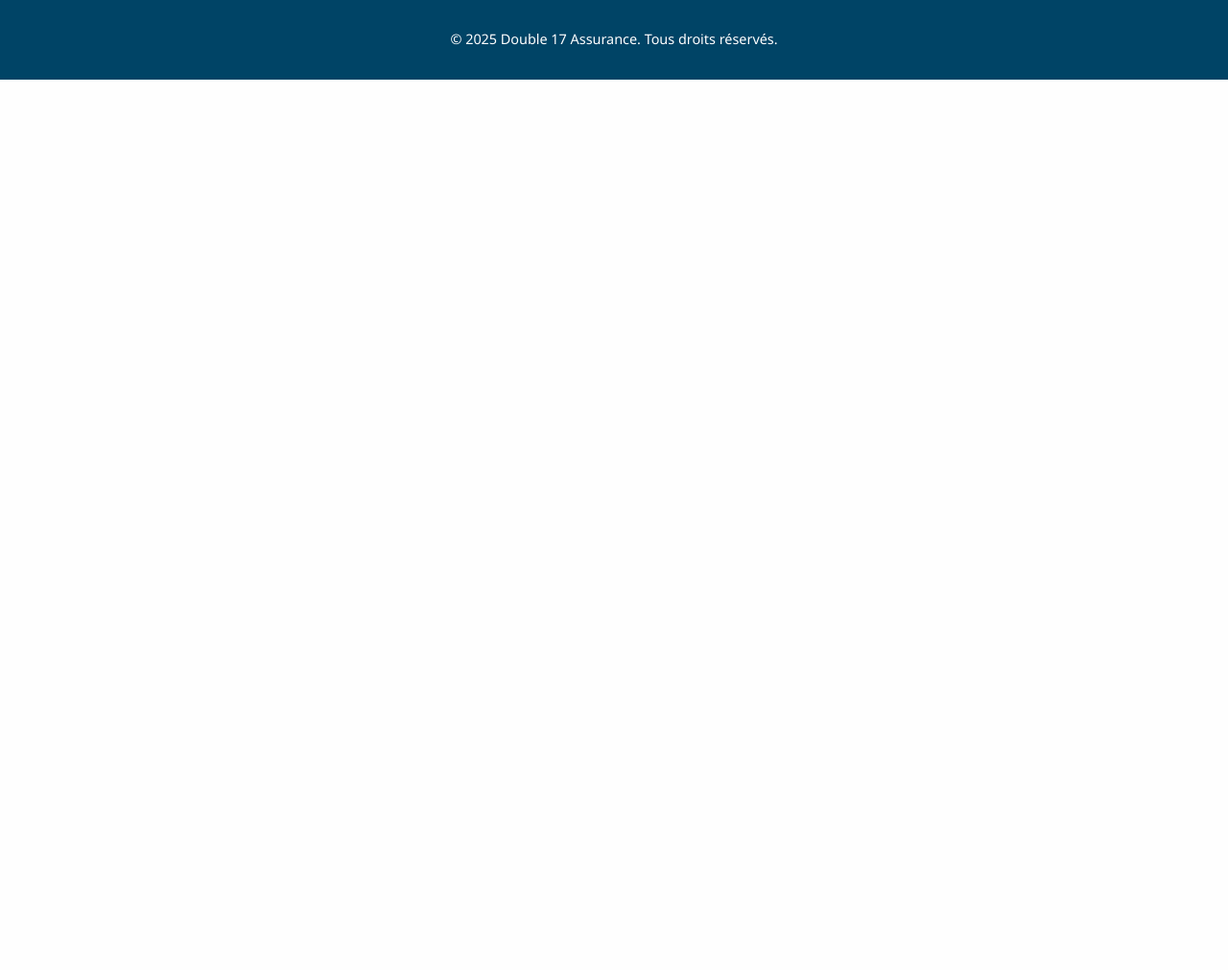
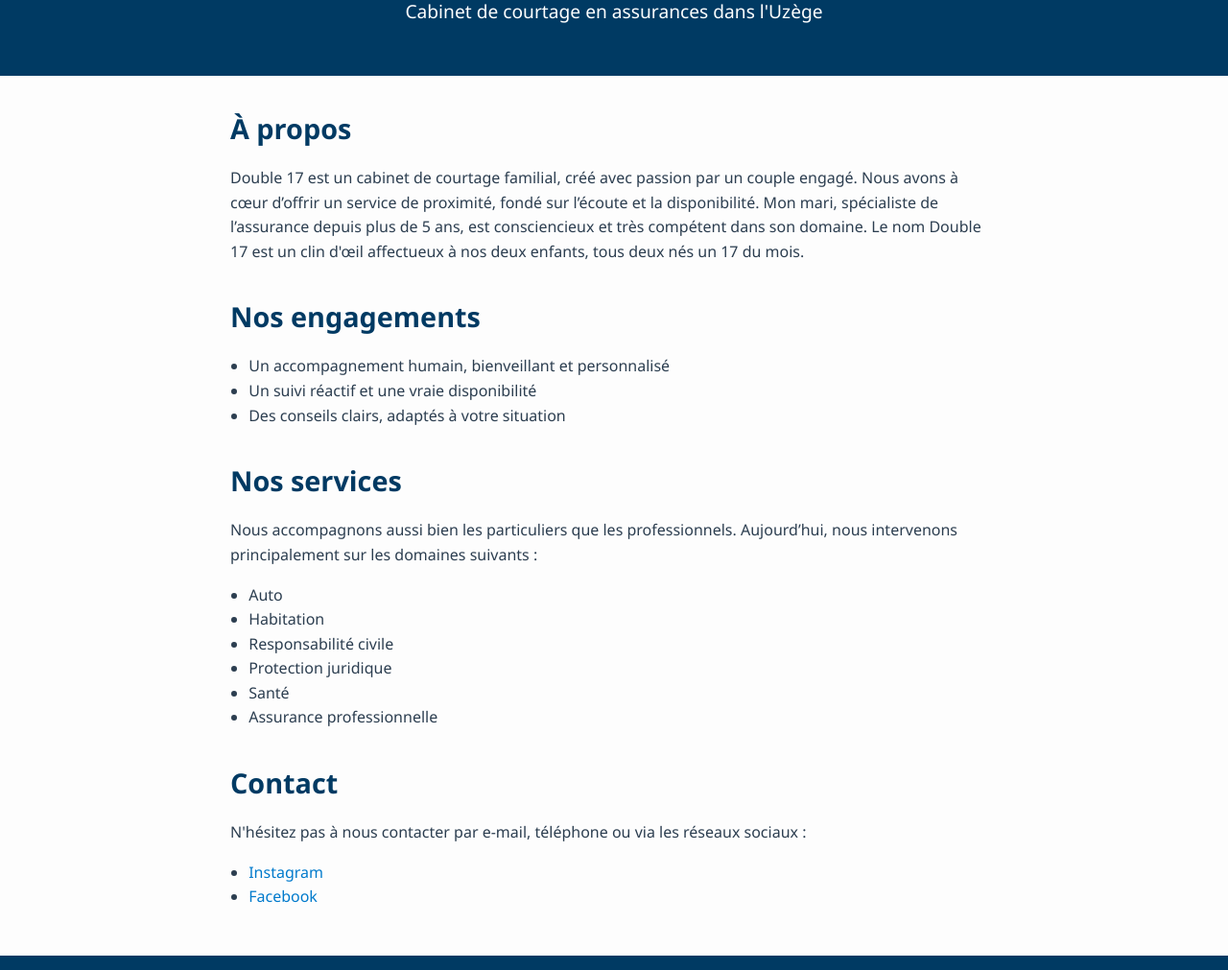
Before and after one commit to Double17assurance/Double17site, a website built with Vite: page index.html in a window 1280 px wide. Shown: the part 1236-2247 px from the top of the page at 96% size. Before the commit the page ends 1319 px from the top, so only its background shows below. Built offline with nearby package versions, Linux system fonts and the light colour scheme.

Commit message:
Version finale avec contenu validé

```diff
--- a/index.html
+++ b/index.html
@@ -1,4 +1,4 @@
-<!DOCTYPE html>
+[00:50, 08/04/2025] MYRIAM: <!DOCTYPE html>
 <html lang="fr">
 <head>
   <meta charset="UTF-8" />
@@ -103,3 +103,127 @@
   </footer>
 </body>
 </html>
+[00:52, 08/04/2025] MYRIAM: git add .
+git commit -m "Mise en page complète et stylée du site vitrine"
+git push
+[01:06, 08/04/2025] MYRIAM: <!DOCTYPE html>
+<html lang="fr">
+<head>
+  <meta charset="UTF-8" />
+  <meta name="viewport" content="width=device-width, initial-scale=1.0" />
+  <title>Double 17 Assurance</title>
+  <style>
+    body {
+      margin: 0;
+      font-family: 'Segoe UI', sans-serif;
+      background-color: #fdfdfd;
+      color: #2c3e50;
+    }
+
+    header {
+      background-color: #003a63;
+      color: white;
+      padding: 2rem 1rem;
+      text-align: center;
+    }
+
+    header h1 {
+      margin: 0;
+      font-size: 2.5rem;
+    }
+
+    header p {
+      font-size: 1.2rem;
+      margin-top: 0.5rem;
+    }
+
+    section {
+      max-width: 800px;
+      margin: 2rem auto;
+      padding: 0 1rem;
+    }
+
+    section h2 {
+      color: #003a63;
+      font-size: 1.8rem;
+      margin-bottom: 1rem;
+    }
+
+    section p, section ul {
+      font-size: 1rem;
+      line-height: 1.6;
+    }
+
+    ul {
+      padding-left: 1.2rem;
+    }
+
+    footer {
+      background-color: #003a63;
+      color: white;
+      text-align: center;
+      padding: 1rem;
+      margin-top: 3rem;
+      font-size: 0.9rem;
+    }
+
+    a {
+      color: #007acc;
+      text-decoration: none;
+    }
+
+    a:hover {
+      text-decoration: underline;
+    }
+  </style>
+</head>
+<body>
+
+  <header>
+    <h1>Double 17 Assurance</h1>
+    <p>Cabinet de courtage en assurances dans l'Uzège</p>
+  </header>
+
+  <section id="a-propos">
+    <h2>À propos</h2>
+    <p>Double 17 est un cabinet de courtage familial, créé avec passion par un couple engagé. Nous avons à cœur d’offrir un service de proximité, fondé sur l’écoute et la disponibilité. Mon mari, spécialiste de l’assurance depuis plus de 5 ans, est consciencieux et très compétent dans son domaine. Le nom Double 17 est un clin d'œil affectueux à nos deux enfants, tous deux nés un 17 du mois.</p>
+  </section>
+
+  <section id="engagements">
+    <h2>Nos engagements</h2>
+    <ul>
+      <li>Un accompagnement humain, bienveillant et personnalisé</li>
+      <li>Un suivi réactif et une vraie disponibilité</li>
+      <li>Des conseils clairs, adaptés à votre situation</li>
+    </ul>
+  </section>
+
+  <section id="services">
+    <h2>Nos services</h2>
+    <p>Nous accompagnons aussi bien les particuliers que les professionnels. Aujourd’hui, nous intervenons principalement sur les domaines suivants :</p>
+    <ul>
+      <li>Auto</li>
+      <li>Habitation</li>
+      <li>Responsabilité civile</li>
+      <li>Protection juridique</li>
+      <li>Santé</li>
+      <li>Assurance professionnelle</li>
+    </ul>
+  </section>
+
+  <section id="contact">
+    <h2>Contact</h2>
+    <p>N'hésitez pas à nous contacter par e-mail, téléphone ou via les réseaux sociaux :</p>
+    <ul>
+      <li><a href="https://www.instagram.com/double17assurance" target="_blank">Instagram</a></li>
+      <li><a href="https://www.facebook.com/share/18tEUkS1oD/" target="_blank">Facebook</a></li>
+    </ul>
+  </section>
+
+  <footer>
+    <p>&copy; 2025 Double 17 Assurance — Tous droits réservés</p>
+    <p>Cabinet de courtage en assurances — SIREN : 984 031 176</p>
+  </footer>
+
+</body>
+</html>
```
